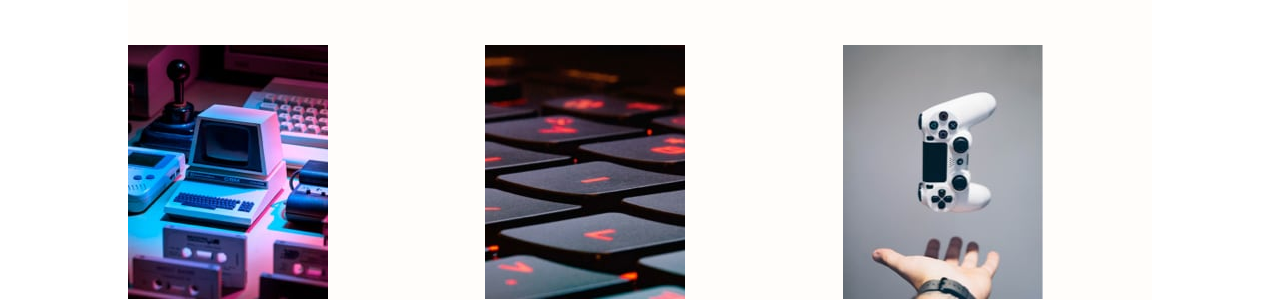
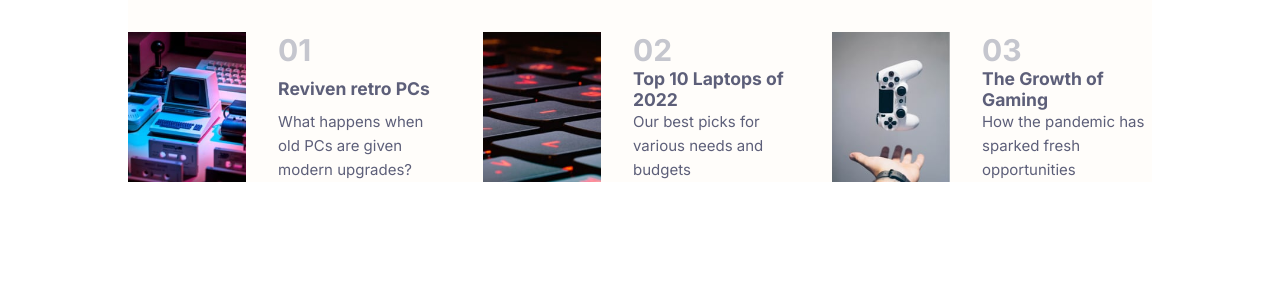
Before and after one commit to javier1793-op/news-homepage, a plain HTML site: page index.html in a window 1280 px wide. Shown: the part 677-977 px from the top of the page. After the commit the page ends 891 px from the top, so only its background shows below. Drawn offline with Linux system fonts and the light colour scheme.

Commit message:
related_post

```diff
--- a/index.css
+++ b/index.css
@@ -99,9 +99,44 @@ main .section__new button:hover{
     border-bottom: 1px solid hsl(236, 13%, 42%);
     padding-bottom: 2rem;
 }
+.content__new .article__news h3:hover{
+    color: hsl(35, 77%, 62%);
+    cursor: pointer;
+}
 .content__new .article__news:nth-child(3){
     border-bottom: none;
 }
 .content__new .article__news span{
     color: hsl(233, 8%, 79%);
 }
+.container .related__post{
+    display: flex;
+    align-items: center;
+    gap: 2rem;
+}
+.related__post img{
+    width: 200px;
+    height: 150px;
+}
+.related__post .content__related_post{
+    display: flex;
+    flex-direction: column;
+    justify-content: space-between;
+    min-height: 150px;
+    font-size: 15px;
+}
+.content__related_post h2{
+    color: hsl(233, 8%, 79%);
+    font-size: 30px;
+}
+.content__related_post h3{
+    color: hsl(236, 13%, 42%);
+}
+.content__related_post h3:hover{
+    color:hsl(5, 85%, 63%) ;
+    cursor: pointer;
+}
+.content__related_post span{
+    color: hsl(236, 13%, 42%);
+    line-height: 1.5rem;
+}
```
